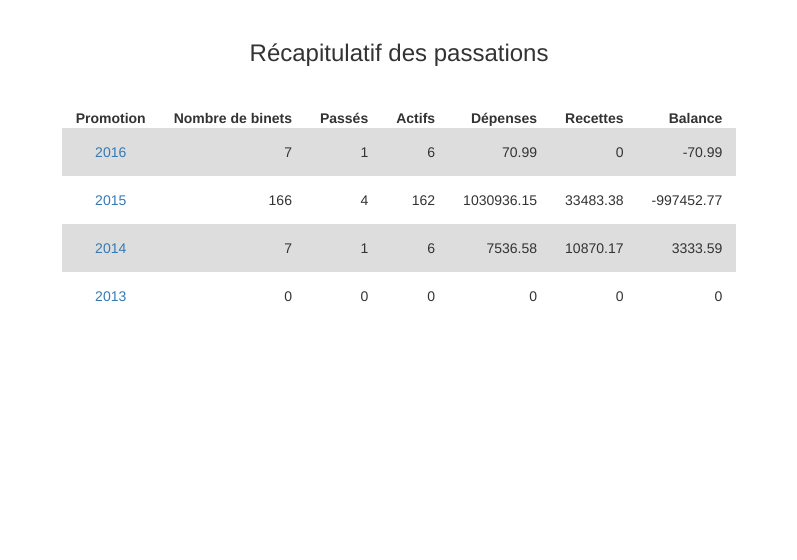
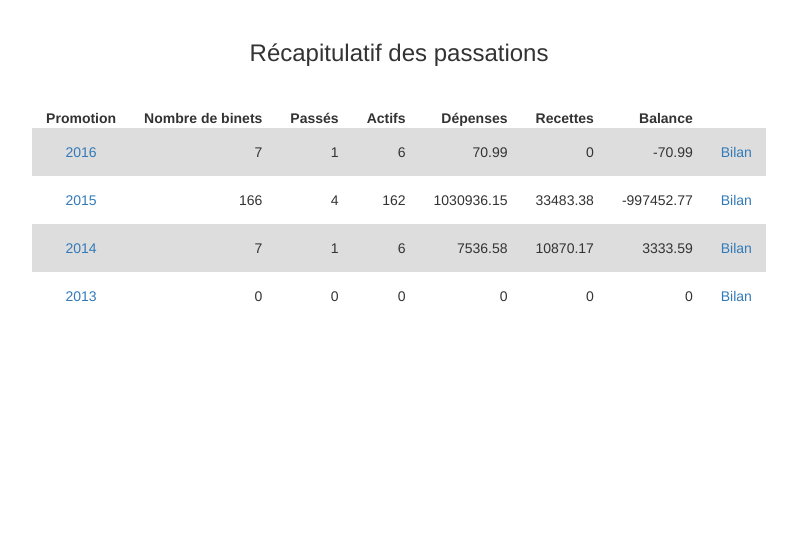
Before and after one commit to fargito/balise-dev, a Django app: page /passations/ in a window 1280 px wide. Shown: the part 202-762 px from the top of the page, without its empty margins (241-1038 px from the left). Run offline with Django 3.2, Linux system fonts and the light colour scheme; a user stored in the database is signed in; data comes from the database, SQL or seed files in the repository; both versions use the stored data as it was after the commit; some libraries are stand-ins or nearby versions.

Commit message:
added promotion bilan

```diff
--- a/accounts/models.py
+++ b/accounts/models.py
@@ -21,6 +21,11 @@ class Promotion(models.Model):
 	def get_passations_url(self):
 		"""returns the link to the passation details of this promotion"""
 		return ('passation', [self.nom])
+
+	@models.permalink
+	def get_bilan_url(self):
+		"""returns the link to the detailed bilan of this promotion"""
+		return ('promo_bilan', [self.nom])
 
 	@models.permalink
 	def get_circuitdepart_url(self):
--- a/passations/templates/passations/passations_home.html
+++ b/passations/templates/passations/passations_home.html
@@ -28,6 +28,9 @@
 							<td class='passation-montant'>{{ promotion_data.depenses_promo }}</td>
 							<td class='passation-montant'>{{ promotion_data.recettes_promo }}</td>
 							<td class='passation-montant'>{{ promotion_data.balance_promo }}</td>
+							<td class='passations-promotion'>
+								<a href={{ promotion_data.promotion.get_bilan_url }} title='Afficher le bilan détaillé pour cette promo'>Bilan</a>
+							</td>
 						</tr>
 					{% endfor %}
 				</tbody>
--- a/passations/urls.py
+++ b/passations/urls.py
@@ -7,5 +7,6 @@ urlpatterns = [
 	url(r'^$', views.passations_home, name='passations_home'),
 	url(r'^promotion/(?P<promotion>\d+)$', views.recapitulatif_promo, name='passation'),
 	url(r'^bilan/(?P<id_mandat>\d+)$', views.mandat_bilan, name='mandat_bilan'),
+	url(r'^promo_bilan/(?P<promotion>\d+)$', views.promotion_bilan, name='promo_bilan'),
 
 ]
--- a/passations/views.py
+++ b/passations/views.py
@@ -14,7 +14,8 @@ from subventions.helpers import generate_ordering_arguments, generate_ordering_l
 
 @staff_member_required
 def passations_home(request):
-	"""affiche les promotions existantes ainsi que les chiffres globaux dessus"""
+	"""affiche les promotions existantes ainsi que les chiffres globaux dessus
+	Attention les chiffres affichés concernent uniquement les binets avec ou sans chéquier, pas la Kès ni les comptes extés"""
 	promotions = Promotion.objects.all()
 
 	promotions_data = []
@@ -44,7 +45,7 @@ def passations_home(request):
 
 @staff_member_required
 def recapitulatif_promo(request, promotion):
-	"""displays the promotion's mandat and their statuses"""
+	"""displays the promotion's mandats and their statuses"""
 	promotion = Promotion.objects.get(nom=promotion)
 
 	# on récupère le paramètre de recherche
@@ -121,3 +122,15 @@ def mandat_bilan(request, id_mandat):
 	is_positive = (balance >= 0)
 
 	return render(request, 'passations/mandat_bilan.html', locals())
+
+
+
+@staff_member_required
+def promotion_bilan(request, promotion):
+	"""permet d'afficher de façon plus détaillée le bilan d'une promotion"""
+	promotion = Promotion.objects.get(nom=promotion)
+
+
+
+
+	return render(request, 'passations/promo_bilan.html', locals())
```
Also changed, not shown: passations/templates/passations/promo_bilan.html (added, +22 -0 lines), db.sqlite3.
